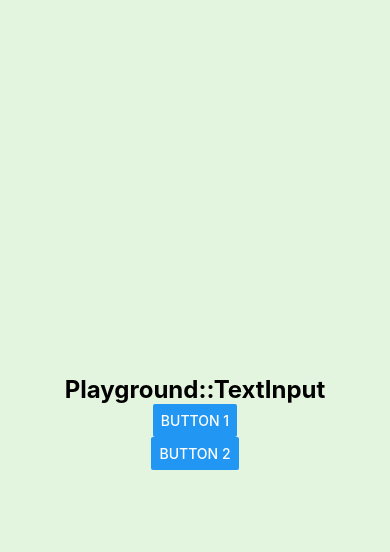
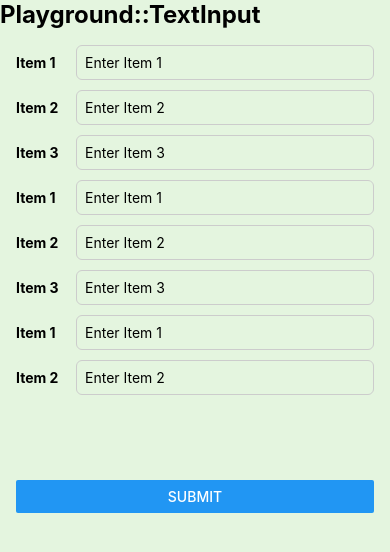
Before and after one commit to andoricano/ReactAppFrameCode, a React Native app: screen /PgTextInput in a window 390 px wide. Shown: the top 552 px of the page. Built offline with nearby package versions, Linux system fonts and the light colour scheme.

Commit message:
[feat] FlatList를 통한 input list ui 체험

```diff
--- a/screen/playground/PgTextInputScreen.tsx
+++ b/screen/playground/PgTextInputScreen.tsx
@@ -1,27 +1,90 @@
-import React from 'react';
-import { Alert,Button, Text, StyleSheet } from 'react-native';
+import React, { useState } from "react";
+import { FlatList, View, Alert, Button, Text, StyleSheet, TextInput } from 'react-native';
 import PgBaseScreen from './PgBaseScreen';
 
+interface Item {
+  id: string;
+  label: string;
+  value: string;
+}
+
+const renderItem = ({ item, index }: { item: string; index: number }) => (
+  <TextInput
+    style={styles.input}
+    value={item}
+  />
+);
+
 export default function PgTextInputScreen() {
+  const [data, setData] = useState<Item[]>([
+    { id: "1", label: "Item 1", value: "" },
+    { id: "2", label: "Item 2", value: "" },
+    { id: "3", label: "Item 3", value: "" },
+    { id: "4", label: "Item 1", value: "" },
+    { id: "5", label: "Item 2", value: "" },
+    { id: "6", label: "Item 3", value: "" },
+    { id: "7", label: "Item 1", value: "" },
+    { id: "8", label: "Item 2", value: "" },
+  ]);
+  const handleTextChange = (index: number, text: string) => {
+    const newData = [...data];
+    newData[index].value = text;
+    setData(newData);
+  };
+
+  const handleSubmit = () => {
+    console.log("FlatList 전체 상태:", data);
+  };
+
+  const renderItem = ({ item, index }: { item: Item; index: number }) => (
+    <View style={styles.itemRow}>
+      <Text style={styles.label}>{item.label}</Text>
+      <TextInput
+        style={styles.input}
+        value={item.value}
+        placeholder={`Enter ${item.label}`}
+        onChangeText={(text) => handleTextChange(index, text)}
+      />
+    </View>
+  );
+
+
   return (
-    <PgBaseScreen style={styles.center}>
-      <Text style={styles.title}>Playground::TextInput</Text>
-      <Button
-        title="Button 1"
-        onPress={() => Alert.alert('Button 1 pressed')}
-      />
-      <Button title="Button 2" onPress={() => console.log('Button 2 pressed')} />
+    <PgBaseScreen>
+      <View style={styles.center}>
+        <Text style={styles.title}>Playground::TextInput</Text>
+      </View>
+
+      <View style={styles.container}>
+        <FlatList
+          data={data}
+          keyExtractor={(item) => item.id}
+          renderItem={renderItem}
+          ItemSeparatorComponent={() => <View style={styles.separator} />}
+        />
+        <Button title="Submit" onPress={handleSubmit} />
+      </View>
     </PgBaseScreen>
   );
 }
 
 const styles = StyleSheet.create({
-  center: {
-    justifyContent: 'center',
-    alignItems: 'center',
-  },
   title: {
     fontSize: 24,
     fontWeight: 'bold',
   },
-});
+  container: { padding: 16, height:500},
+  itemRow: { flexDirection: "row", alignItems: "center", width: '100%'},
+  label: { width: 60, fontWeight: "bold" },
+  input: {
+    flex: 1,
+    borderWidth: 1,
+    borderColor: "#ccc",
+    padding: 8,
+    borderRadius: 6,
+  },
+  center: { width: '100%'
+  },
+  separator: { height: 10 },
+}
+);
```
